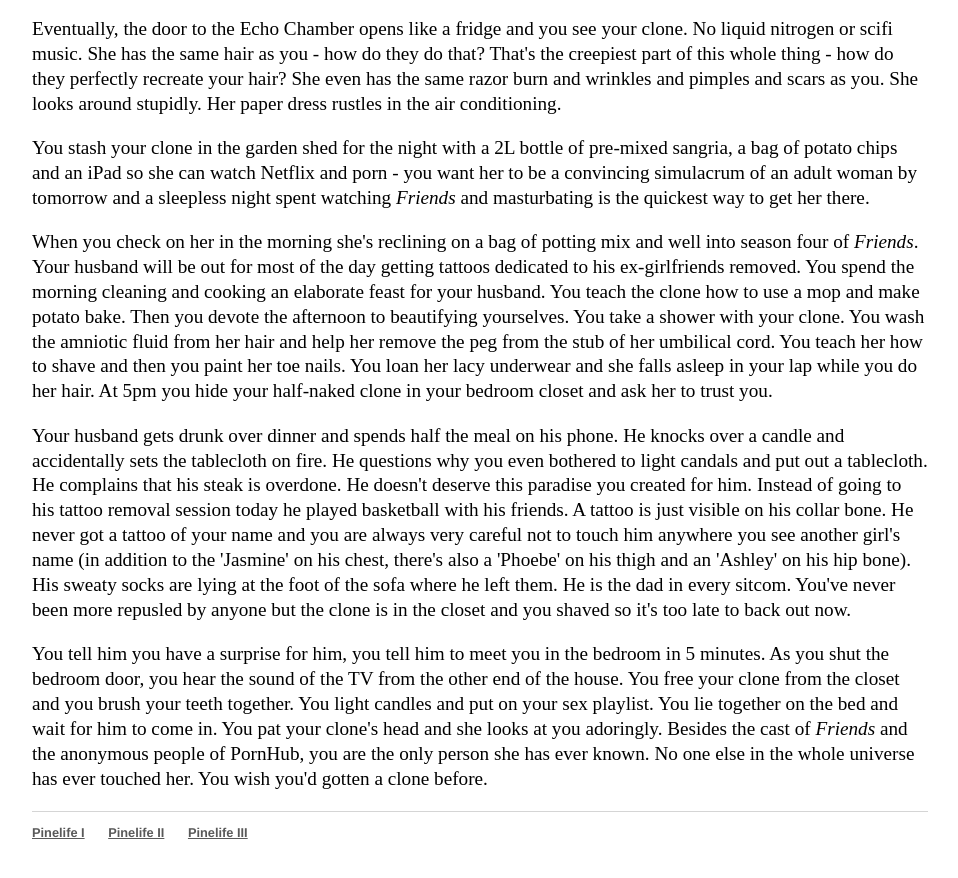
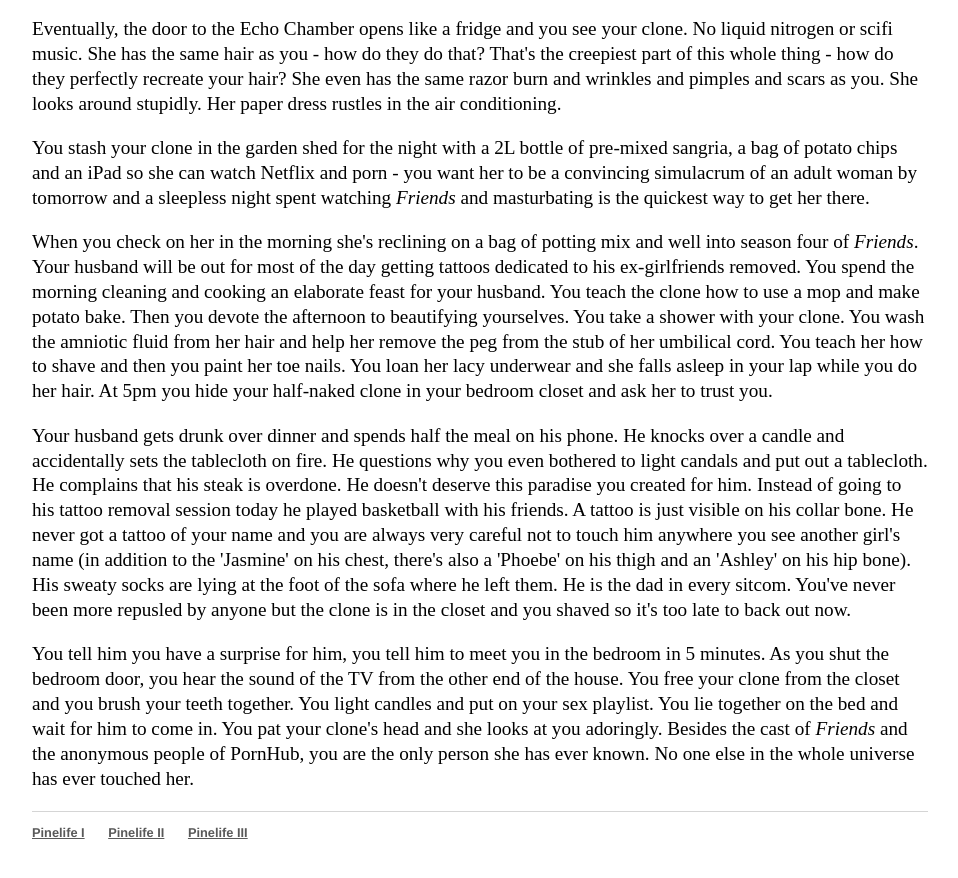
Before and after one commit to Pinelife/pinelife.github.io, a Jekyll site: the page built from Hellhole/excitingevent1.html, in a window 1280 px wide and 900 px high, scrolled down 1026 px. Shown: the top 878 px of the window, without its empty margins (160-1118 px from the left). Built offline with Jekyll 4.4.1, drawn with Linux system fonts in a browser that asks for light colours.

Commit message:
Update excitingevent1.html

```diff
--- a/Hellhole/excitingevent1.html
+++ b/Hellhole/excitingevent1.html
@@ -70,5 +70,5 @@ You tell him you have a surprise for him, you tell him to meet you in the bedroo
   the TV from the other end of the house. You free your clone from the closet and you brush your teeth together. You light candles and put on your sex playlist.
   You lie together on the bed and wait for him to come in. You pat your clone's head and she looks at you adoringly. Besides the cast
   of <i>Friends</i> and the anonymous people of PornHub, you are the only person she has ever known. No one else
-  in the whole universe has ever touched her. You wish you'd gotten a clone before.
+  in the whole universe has ever touched her.
 </p>
```
